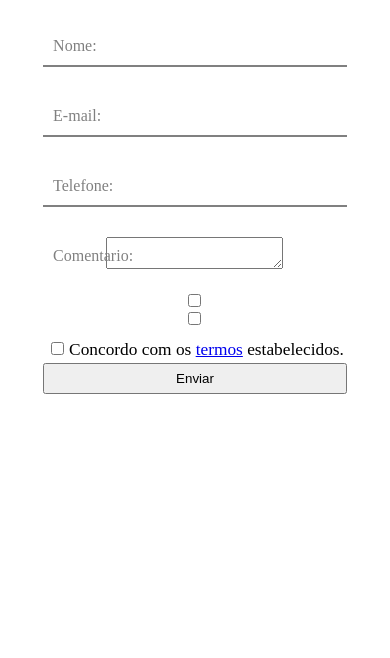
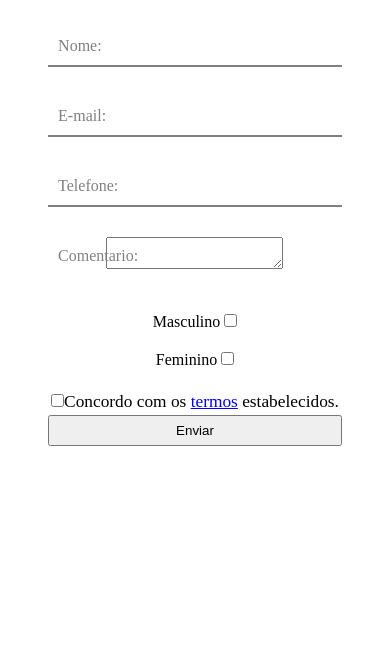
Before and after one commit to kikeeufalo/FormularioRegistro, a plain HTML site: page form/index.html in a window 390 px wide. Shown: the part 186-844 px from the top of the page. Drawn offline with Linux system fonts and the light colour scheme.

Commit message:
Update styles.css

```diff
--- a/form/CSS/styles.css
+++ b/form/CSS/styles.css
@@ -56,7 +56,7 @@
         resize: none;
     }
 
-    label {
+    .containerF1 label {
         position: absolute;
         top: 10px;
         left: 10px;
@@ -88,8 +88,13 @@
         outline: none;
     }
 
-    .checkbox {
-        margin: 5px;
+    .input-checkbox {
+        width: 100%;
+        position: relative;
+    }
+
+    .container-input-check {
+        margin: 20px;
     }
 
     .termos {
```
